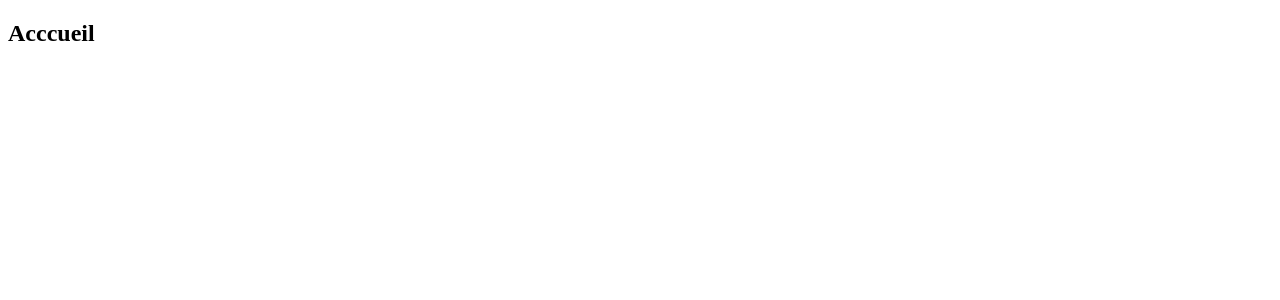
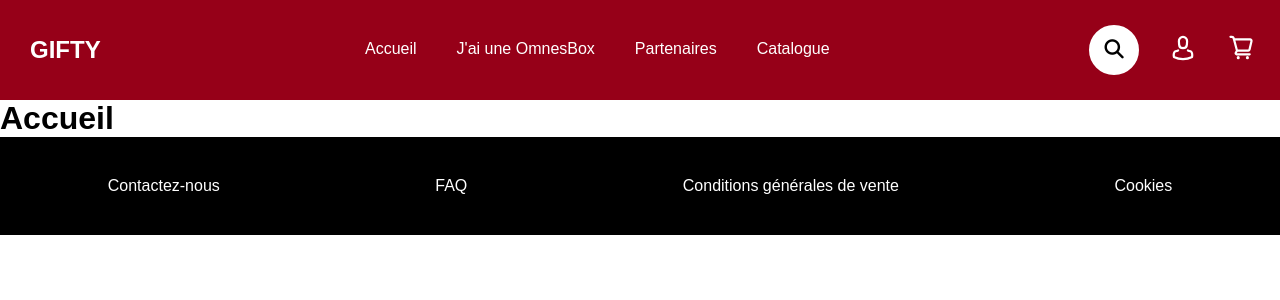
Before and after one commit to laurentdebize-ece/projet-web-dynamique-groupe-2h, a PHP site: page /projet-web-dynamique-groupe-2h/accueil.php in a window 1280 px wide. Before the commit the part shown is almost empty. Shown: the top 300 px of the page. Run offline with PHP 8.4, Linux system fonts and the light colour scheme.

Commit message:
modif accueil, menu...

```diff
--- a/pages/accueil.php
+++ b/pages/accueil.php
@@ -1,12 +1,16 @@
 <!DOCTYPE html>
-<html lang="en">
+<html lang="fr">
 <head>
     <meta charset="UTF-8">
     <meta http-equiv="X-UA-Compatible" content="IE=edge">
     <meta name="viewport" content="width=device-width, initial-scale=1.0">
-    <title>Document</title>
+    <title>GIFTY - Accueil</title>
+    <link rel="stylesheet" href="main/main.css">
+    <link rel="stylesheet" href="https://cdnjs.cloudflare.com/ajax/libs/font-awesome/6.4.0/css/all.min.css">
 </head>
 <body>
-    <h2>Acccueil</h2>
+<?php include('main/menu.php') ?>
+<h1>Accueil</h1>
+<?php include('main/footer.php') ?>
 </body>
 </html>
--- a/pages/main.css
+++ b/pages/main/main.css
@@ -7,11 +7,7 @@
     font-family: "DIN Alternate", sans-serif;
 }
 
-body {
-    background-color: #DFDFDF;
-}
-
-header nav {
+.navbar {
     background-color: #960018;
     padding: 25px 10px;
     display: flex;
@@ -26,7 +22,7 @@ header nav {
     padding: 0 20px;
 }
 
-header nav a {
+.navbar a {
     color: white;
 }
 
@@ -118,3 +114,18 @@ header nav a {
     background-color: black;
     color: white;
 }
+
+footer {
+    background-color: black;
+}
+
+.footer-elements {
+    display: flex;
+    justify-content: space-around;
+    align-items: center;
+    padding: 40px 0;
+}
+
+.footer-elements li a {
+    color: white;
+}
--- a/pages/menu.php
+++ b/pages/main/menu.php
@@ -17,8 +17,8 @@
                     </button>
                 </form>
             </li>
-            <li><img src="../assets/account.svg" alt="Mon compte"></li>
-            <li><img src="../assets/cart.svg" alt="Mon panier"></li>
+            <li><img src="assets/account.svg" alt="Mon compte"></li>
+            <li><img src="assets/cart.svg" alt="Mon panier"></li>
         </ul>
     </nav>
 </header>
```
Also changed, not shown: pages/catalogue.php (+2 -5 lines), pages/assets/account.svg (added), pages/assets/cart.svg (added), pages/assets/search.svg (added), pages/main/footer.php (renamed from pages/footer.php).
